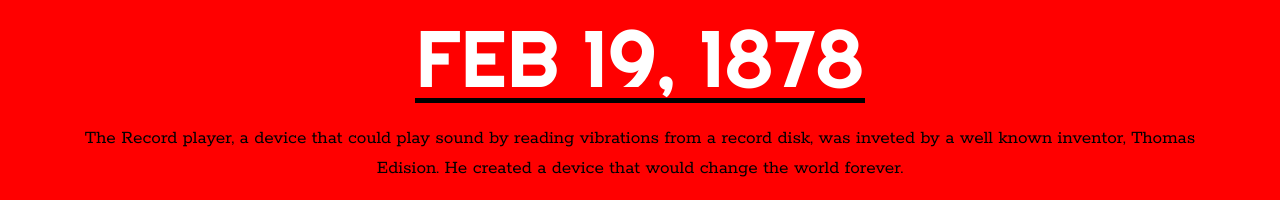
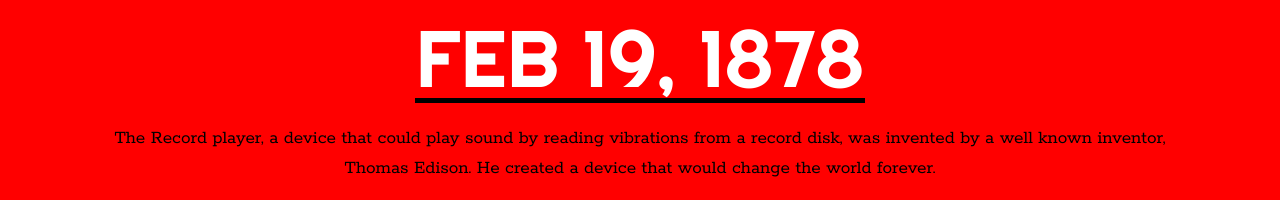
Before and after one commit to candyfreds/VRP, a plain HTML site: page index.html in a window 1280 px wide. Shown: the part 1160-1360 px from the top of the page. Drawn offline with nearby package versions, Linux system fonts and the light colour scheme.

Commit message:
spelling errors

```diff
--- a/index.html
+++ b/index.html
@@ -54,7 +54,7 @@
   <div class="outer">
     <div class="inner">FEB 19, 1878</div>
   </div>
-  <div class="history">The Record player, a device that could play sound by reading vibrations from a record disk, was inveted by a well known inventor, Thomas Edision. He created a device that would change the
+  <div class="history">The Record player, a device that could play sound by reading vibrations from a record disk, was invented by a well known inventor, Thomas Edison. He created a device that would change the
 world forever.</div>
    <div class="history">Today, our radios, our ipods, and
 our computers all started as a medium size box, where a needle moved across groves in tinfoil paper to create noise,
```
Also changed, not shown: about.html (+1 -1 lines).
